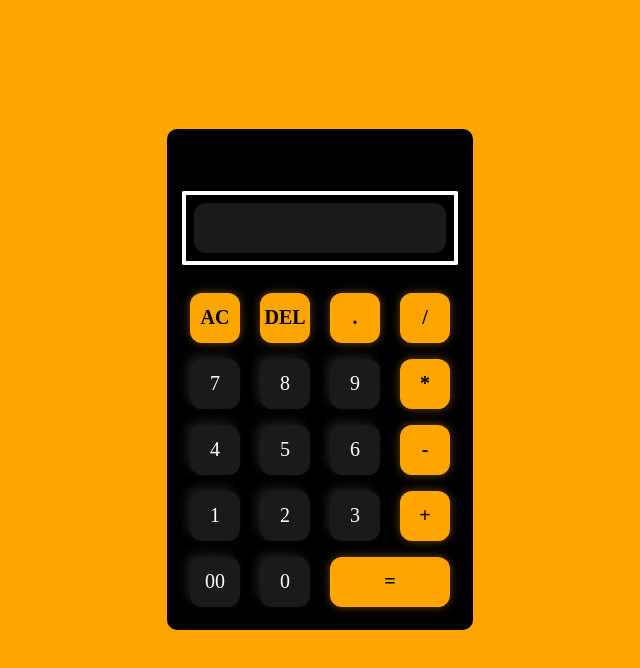
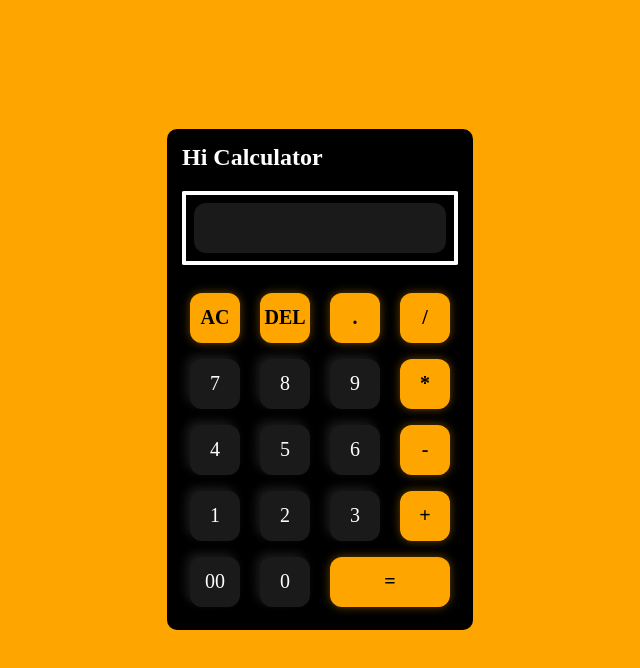
Before and after one commit to abdullahislam123/calculator, a plain HTML site: page index.html in a window 1280 px wide. Shown: the part 58-726 px from the top of the page, without its empty margins (320-960 px from the left). Drawn offline with Linux system fonts and the light colour scheme.

Commit message:
color changed

```diff
--- a/style.css
+++ b/style.css
@@ -113,3 +113,6 @@ form input.operator:hover {
         width: 120px;
     }
 }
+.calculator h2{
+    color: white;
+}
```
